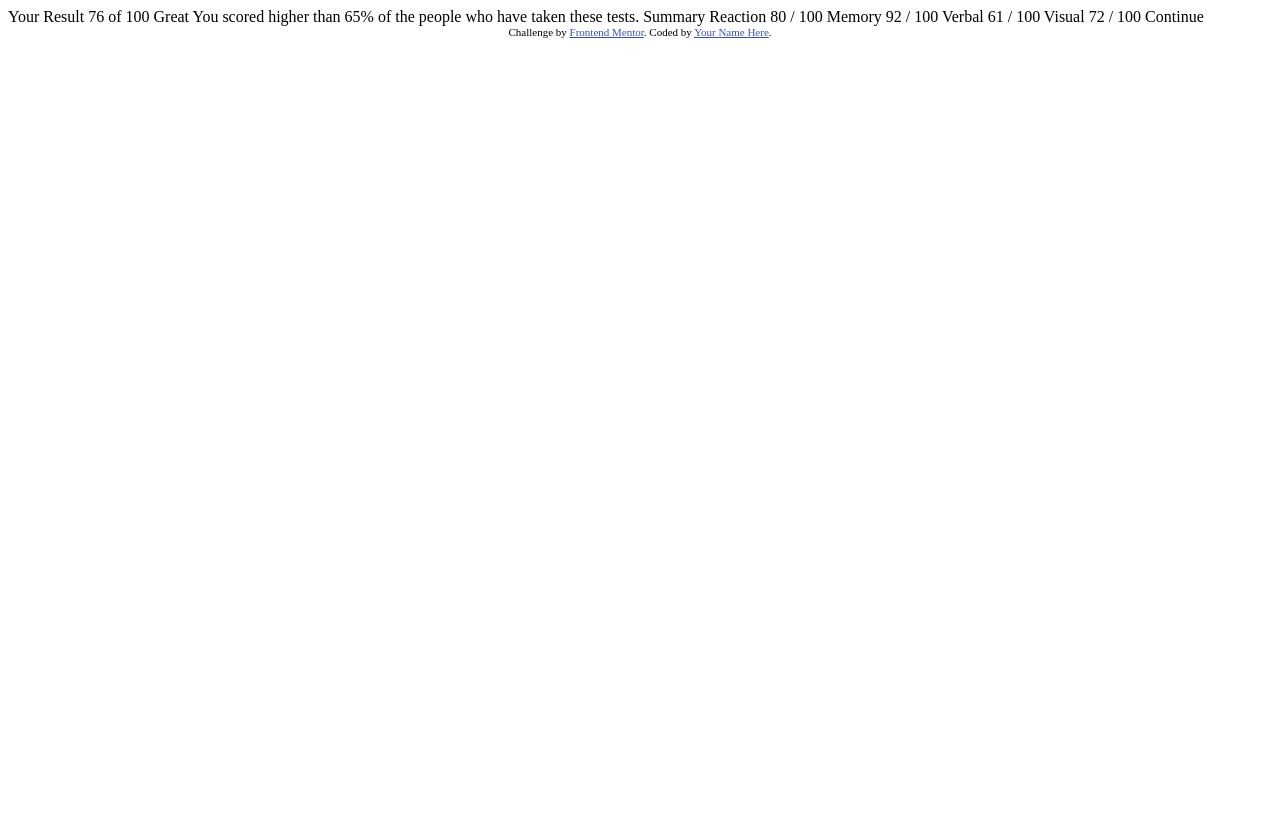
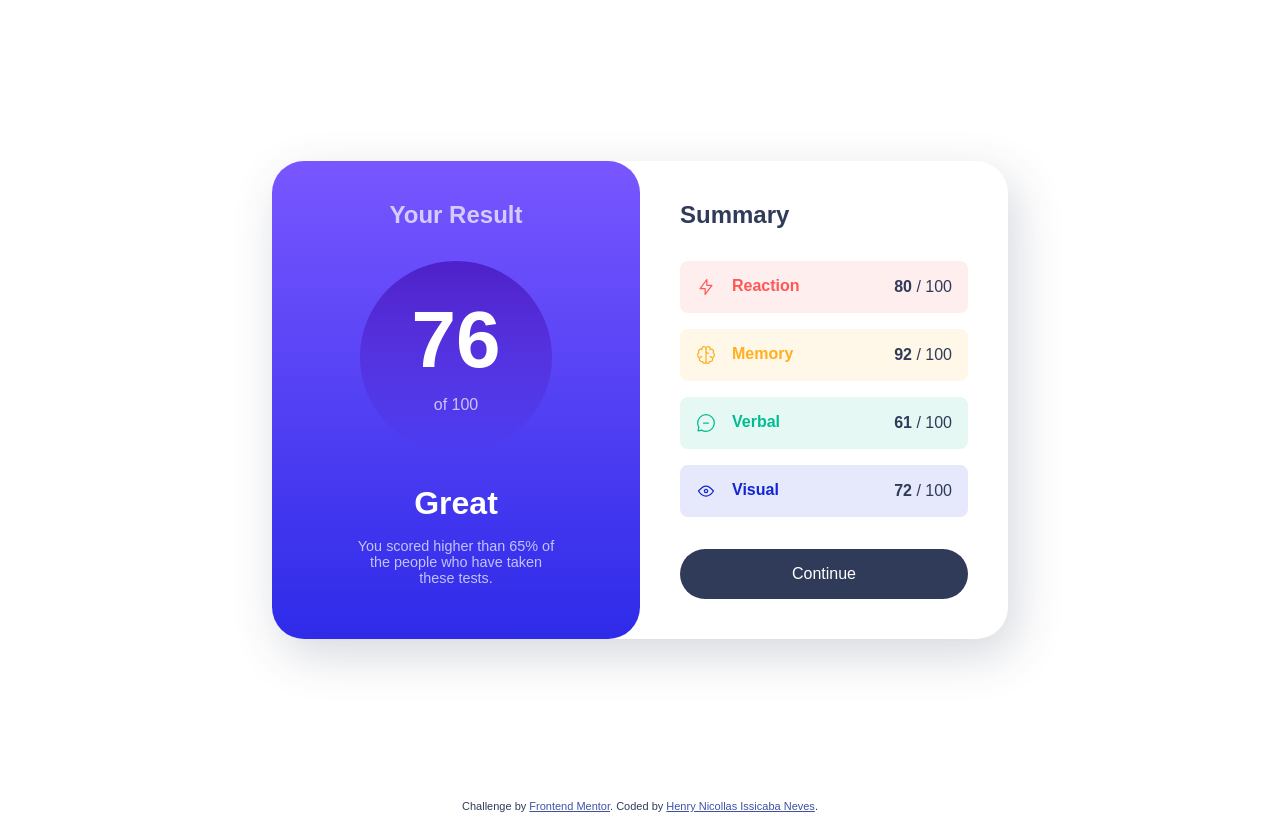
Before and after one commit to henrynicollasissicaba/results-summary-component-main, a plain HTML site: page index.html in a window 1280 px wide. Before the commit the page ends 800 px from the top, so only its background shows below. Drawn offline with Linux system fonts and the light colour scheme.

Commit message:
Frontend Mentor finished challenge

```diff
--- a/index.html
+++ b/index.html
@@ -1,47 +1,131 @@
 <!DOCTYPE html>
 <html lang="en">
+
 <head>
   <meta charset="UTF-8">
-  <meta name="viewport" content="width=device-width, initial-scale=1.0"> <!-- displays site properly based on user's device -->
+  <meta name="viewport" content="width=device-width, initial-scale=1.0">
+  <!-- displays site properly based on user's device -->
 
   <link rel="icon" type="image/png" sizes="32x32" href="./assets/images/favicon-32x32.png">
 
   <title>Frontend Mentor | Results summary component</title>
 
-  <!-- Feel free to remove these styles or customise in your own stylesheet 👍 -->
-  <style>
-    .attribution { font-size: 11px; text-align: center; }
-    .attribution a { color: hsl(228, 45%, 44%); }
-  </style>
+  <link rel="stylesheet" href="style.css">
 </head>
+
 <body>
 
-  Your Result
-  76
-  of 100
+  <div class="container">
+    <div class="result-summary">
 
-  Great
-  You scored higher than 65% of the people who have taken these tests.
+      <div class="results grid-flow">
+        <h1 class="result-title title">
+          Your Result
+        </h1>
 
-  Summary
+        <p class="circle-result">
+          <span>76</span> of 100
+        </p>
 
-  Reaction
-  80 / 100
+        <div class="result-feedback">
+          <h2>Great</h2>
+          <p>You scored higher than 65% of the people who have taken these tests.</p>
+        </div>
 
-  Memory
-  92 / 100
+      </div>
 
-  Verbal
-  61 / 100
+      <div class="summary grid-flow">
 
-  Visual
-  72 / 100
+        <h2 class="summary-title title">
+          Summary
+        </h2>
 
-  Continue
+        <div class="summary-scored">
+
+          <div class="summary-item" data-item-type="accent-1">
+
+            <div class="flex-group">
+              <svg class="summary-icon" xmlns="http://www.w3.org/2000/svg" width="20" height="20" fill="none"
+                viewBox="0 0 20 20">
+                <path stroke-linecap="round" stroke-linejoin="round" stroke-width="1.25"
+                  d="M10.833 8.333V2.5l-6.666 9.167h5V17.5l6.666-9.167h-5Z" />
+              </svg>
+              <h3 class="summary-item-title">Reaction</h3>
+            </div>
+            <p class="summary-rank">
+              <span>80</span> / 100
+            </p>
+
+          </div>
+
+          <div class="summary-item" data-item-type="accent-2">
+
+            <div class="flex-group">
+              <svg class="summary-icon" xmlns="http://www.w3.org/2000/svg" width="20" height="20" fill="none"
+                viewBox="0 0 20 20">
+                <path stroke-linecap="round" stroke-linejoin="round" stroke-width="1.25"
+                  d="M5.833 11.667a2.5 2.5 0 1 0 .834 4.858" />
+                <path stroke-linecap="round" stroke-linejoin="round" stroke-width="1.25"
+                  d="M3.553 13.004a3.333 3.333 0 0 1-.728-5.53m.025-.067a2.083 2.083 0 0 1 2.983-2.824m.199.054A2.083 2.083 0 1 1 10 3.75v12.917a1.667 1.667 0 0 1-3.333 0M10 5.833a2.5 2.5 0 0 0 2.5 2.5m1.667 3.334a2.5 2.5 0 1 1-.834 4.858" />
+                <path stroke-linecap="round" stroke-linejoin="round" stroke-width="1.25"
+                  d="M16.447 13.004a3.334 3.334 0 0 0 .728-5.53m-.025-.067a2.083 2.083 0 0 0-2.983-2.824M10 3.75a2.085 2.085 0 0 1 2.538-2.033 2.084 2.084 0 0 1 1.43 2.92m-.635 12.03a1.667 1.667 0 0 1-3.333 0" />
+              </svg>
+              <h3 class="summary-item-title">Memory</h3>
+            </div>
+            <p class="summary-rank">
+              <span>92</span> / 100
+            </p>
+
+          </div>
+
+          <div class="summary-item" data-item-type="accent-3">
+
+            <div class="flex-group">
+              <svg class="summary-icon" xmlns="http://www.w3.org/2000/svg" width="20" height="20" fill="none"
+                viewBox="0 0 20 20">
+                <path stroke-linecap="round" stroke-linejoin="round" stroke-width="1.25"
+                  d="M7.5 10h5M10 18.333A8.333 8.333 0 1 0 1.667 10c0 1.518.406 2.942 1.115 4.167l-.699 3.75 3.75-.699A8.295 8.295 0 0 0 10 18.333Z" />
+              </svg>
+              <h3 class="summary-item-title">Verbal</h3>
+            </div>
+            <p class="summary-rank">
+              <span>61</span> / 100
+            </p>
+
+          </div>
+
+          <div class="summary-item" data-item-type="accent-4">
+
+            <div class="flex-group">
+              <svg class="summary-icon" xmlns="http://www.w3.org/2000/svg" width="20" height="20" fill="none"
+                viewBox="0 0 20 20">
+                <path stroke-linecap="round" stroke-linejoin="round" stroke-width="1.25"
+                  d="M10 11.667a1.667 1.667 0 1 0 0-3.334 1.667 1.667 0 0 0 0 3.334Z" />
+                <path stroke-linecap="round" stroke-linejoin="round" stroke-width="1.25"
+                  d="M17.5 10c-1.574 2.492-4.402 5-7.5 5s-5.926-2.508-7.5-5C4.416 7.632 6.66 5 10 5s5.584 2.632 7.5 5Z" />
+              </svg>
+              <h3 class="summary-item-title">Visual</h3>
+            </div>
+            <p class="summary-rank">
+              <span>72</span> / 100
+            </p>
+
+          </div>
+
+        </div>
+
+        <button class="btn">Continue</button>
+
+      </div>
+
+    </div>
+  </div>
 
   <div class="attribution">
     Challenge by <a href="https://www.frontendmentor.io?ref=challenge" target="_blank">Frontend Mentor</a>.
-    Coded by <a href="#">Your Name Here</a>.
+    Coded by <a href="https://www.frontendmentor.io/profile/Henry-Issicaba" target="_blank">Henry Nicollas Issicaba
+      Neves</a>.
   </div>
 </body>
+
 </html>
--- /dev/null
+++ b/style.css
@@ -0,0 +1,255 @@
+*,
+*::before,
+*::after {
+  box-sizing: border-box;
+}
+
+/* Remove default margin */
+* {
+  margin: 0;
+  padding: 0;
+  font: inherit;
+}
+
+/* Remove list styles on ul, ol elements with a list role, which suggests default styling will be removed */
+ul[role='list'],
+ol[role='list'] {
+  list-style: none;
+}
+
+/* Set core root defaults */
+html:focus-within {
+  scroll-behavior: smooth;
+}
+
+html,
+body{
+    height: 100%;
+}
+
+/* Set core body defaults */
+body {
+  text-rendering: optimizeSpeed;
+}
+
+/* A elements that don't have a class get default styles */
+a:not([class]) {
+  text-decoration-skip-ink: auto;
+}
+
+/* Make images easier to work with */
+img,
+picture,
+svg {
+  max-width: 100%;
+  display: block;
+}
+
+
+/* Remove all animations, transitions and smooth scroll for people that prefer not to see them */
+@media (prefers-reduced-motion: reduce) {
+  html:focus-within {
+   scroll-behavior: auto;
+  }
+
+  *,
+  *::before,
+  *::after {
+    animation-duration: 0.01ms !important;
+    animation-iteration-count: 1 !important;
+    transition-duration: 0.01ms !important;
+    scroll-behavior: auto !important;
+  }
+}
+
+@import url('https://fonts.googleapis.com/css2?family=Hanken+Grotesk:wght@300;700;800&display=swap');
+
+:root{
+  --clr-primary-1: 0, 100%, 67%; /*Light red*/
+  --clr-primary-2: 39, 100%, 56%; /*Orangey yellow*/
+  --clr-primary-3: 166, 100%, 37%; /*Green teal*/
+  --clr-primary-4: 234, 85%, 45%; /*Cobalt blue*/
+
+  --background-gradient: linear-gradient(hsl(252, 100%, 67%), hsl(241, 81%, 54%));
+  --circle-gradient: linear-gradient(hsla(256, 72%, 46%, 1), hsla(241, 72%, 46%, 0));
+
+  --clr-neutral-hsl-100: 0, 0%, 100%;
+  --clr-neutral-hsl-200: 221, 100%, 96%;
+  --clr-neutral-hsl-300: 241, 100%, 89%;
+  --clr-neutral-hsl-700: 224, 30%, 27%;
+
+  --clr-neutral-100: hsl(var(--clr-neutral-hsl-100));
+  --clr-neutral-200: hsl(var(--clr-neutral-hsl-200));
+  --clr-neutral-300: hsl(var(--clr-neutral-hsl-300));
+  --clr-neutral-700: hsl(var(--clr-neutral-hsl-700));
+
+  --ff-default: 'Hanken Grotesk', sans-serif;
+  --fw-500: 500;
+  --fw-700: 700;
+  --fw-800: 800;
+}
+
+.attribution {
+  padding: 0 1rem 1rem 1rem;
+  font-size: 11px; text-align: center;
+}
+
+.attribution a {
+  color: hsl(228, 45%, 44%);
+}
+
+body{
+  font-family: var(--ff-default);
+  color: var(--clr-neutral-700);
+}
+
+.result-summary{
+  max-width: 46rem;
+  display: grid;
+}
+
+.grid-flow{
+  display: grid;
+  align-content: start;
+  gap: 2rem;
+}
+
+.title{
+  font-weight: var(--fw-700);
+  font-size: 1.5rem;
+}
+
+.result-title{
+  color: hsl(var(--clr-neutral-hsl-100), .7);
+}
+
+.results{
+  --border-radius: 2rem;
+  --padding: 2.5rem;
+
+  background: var(--background-gradient);
+  text-align: center;
+  border-radius: 0 0 var(--border-radius) var(--border-radius);
+  color: hsl(var(--clr-neutral-hsl-100), .7);
+  padding:
+    var(--padding) calc(var(--padding) * 2);
+}
+
+.circle-result{
+  width: 12rem;
+  aspect-ratio: 1 / 1;
+  display: grid;
+  place-content: center;
+  background: var(--circle-gradient);
+  border-radius: 50%;
+  margin-inline: auto;
+}
+
+.circle-result span{
+  display: block;
+  font-size: 5rem;
+  font-weight: var(--fw-800);
+  line-height: 1;
+  color: var(--clr-neutral-100);
+  padding-bottom: 1rem;
+}
+
+.circle-result p{
+  color: hsl(var(--clr-neutral-hsl-100), .5);
+}
+
+.result-feedback{
+  display: flex;
+  flex-direction: column;
+  gap: 1rem;
+}
+
+.result-feedback h2{
+  color: var(--clr-neutral-100);
+  font-size: 2rem;
+  font-weight: var(--fw-700);
+}
+
+.result-feedback p{
+  font-size: .9rem;
+}
+
+.summary{
+  padding: 2.5rem;
+}
+
+.summary-scored{
+  display: grid;
+  gap: 1rem;
+}
+
+.summary-item{
+  display: flex;
+  justify-content: space-between;
+  align-items: center;
+  border-radius: .5rem;
+  padding: 1rem;
+  background: hsl(var(--item-color), .1);
+}
+
+.flex-group{
+  display: flex;
+  gap: 1rem;
+}
+
+.summary-item svg{
+  stroke: hsl(var(--item-color));
+}
+
+.summary-item-title{
+  color: hsl(var(--item-color));
+  font-weight: var(--fw-700);
+}
+
+.summary-rank span{
+  font-weight: var(--fw-700);
+}
+
+.summary-item[data-item-type="accent-1"]{
+  --item-color: var(--clr-primary-1);
+}
+.summary-item[data-item-type="accent-2"]{
+  --item-color: var(--clr-primary-2);
+}
+.summary-item[data-item-type="accent-3"]{
+  --item-color: var(--clr-primary-3);
+}
+.summary-item[data-item-type="accent-4"]{
+  --item-color: var(--clr-primary-4);
+}
+
+.btn{
+  padding: 1rem 2rem;
+  background: var(--clr-neutral-700);
+  border-radius: 100vw;
+  border: 0;
+  color: var(--clr-neutral-100);
+  cursor: pointer;
+}
+
+.btn:hover,
+.btn:focus-visible{
+  background: var(--background-gradient);
+}
+
+@media(min-width: 44rem){
+  .container{
+    display: grid;
+    place-items: center;
+    min-height: 100vh;
+  }
+  .result-summary{
+    grid-template-columns: repeat(2, 1fr);
+    border-radius: 2rem;
+    margin-inline: 1rem;
+    box-shadow: .5rem 1rem 3rem hsl(var(--clr-neutral-hsl-700), .2);
+  }
+  .results{
+    border-radius: 2rem;
+  }
+}
```
Also changed, not shown: assets/images/icon-memory.svg, 1 other file.
